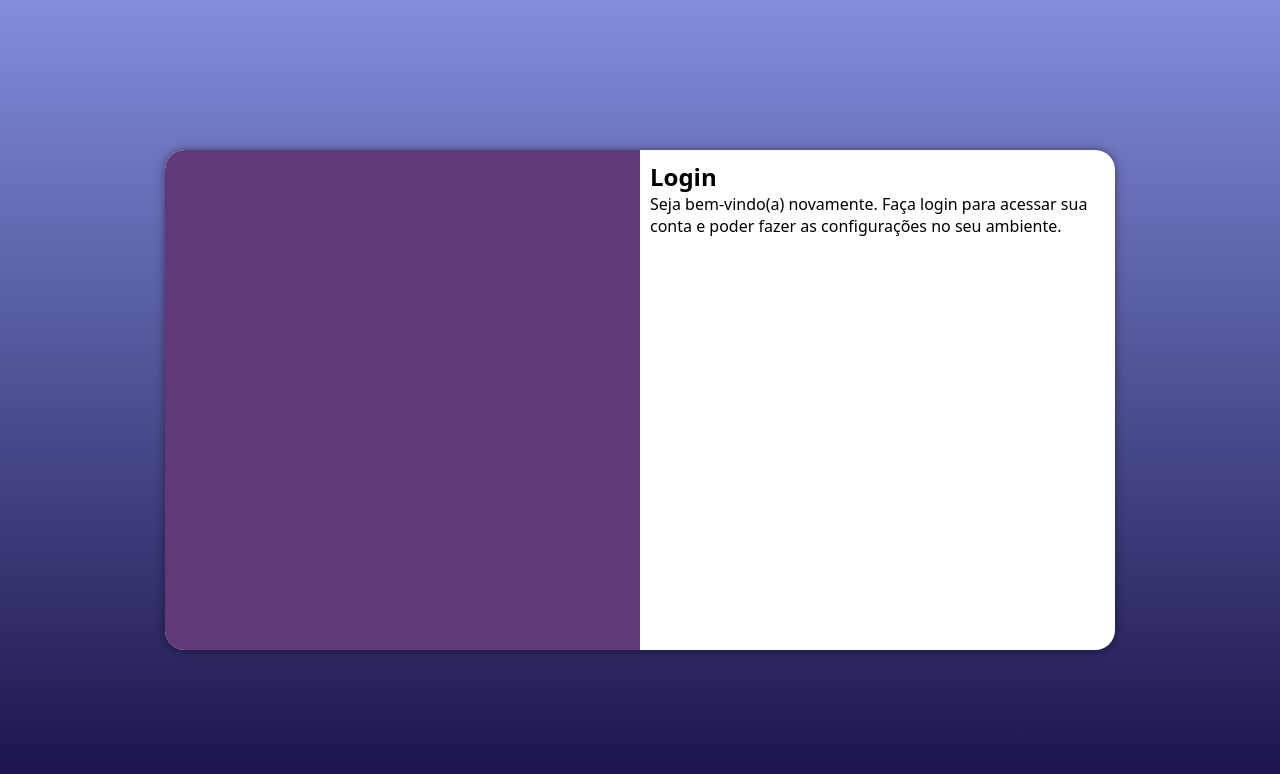
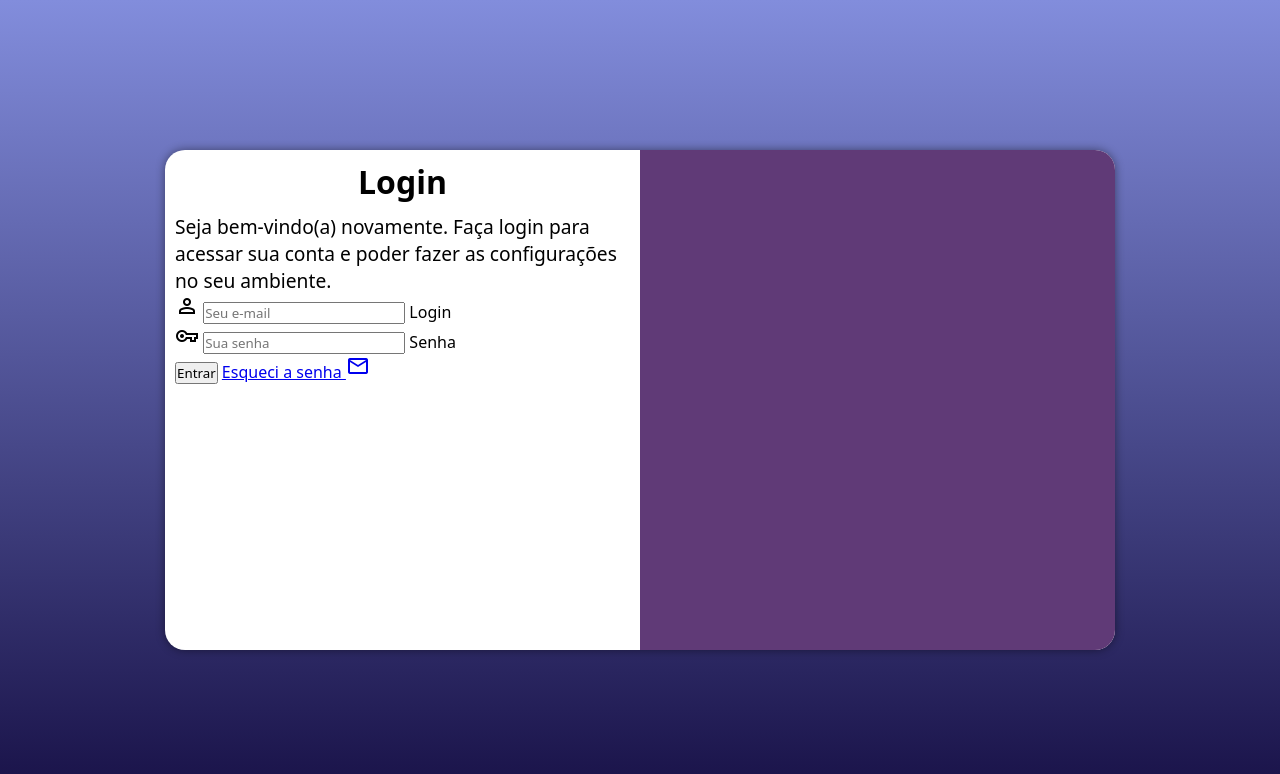
Before and after one commit to beatrizglima/projeto-login, a plain HTML site: page index.html in a window 1280 px wide. Drawn offline with nearby package versions, Linux system fonts and the light colour scheme.

Commit message:
adicionei o formulário

```diff
--- a/estilos/media-query.css
+++ b/estilos/media-query.css
@@ -18,7 +18,6 @@
         float: right;
         width: 70%;
     }
-
 }
 
 @media screen and (min-width: 992px) {
@@ -30,14 +29,22 @@
     }
 
     section#login > div#imagem{
-        float: left;
+        float: right;
         width: 50%;
         height: 100%;
     }
 
     section#login > div#formulario{
-        float: right;
+        float: left;
         width: 50%;
     }
 
+    div#formulario > h1{
+        font-size: 2em;
+    }
+
+    div#formulario>p {
+        font-size: 1.2em;
+    }
+
 }
--- a/estilos/style.css
+++ b/estilos/style.css
@@ -1,9 +1,12 @@
 @charset "UTF-8";
 
 /*
-
 Paleta de cores
-
+#5140A8
+#828DDC
+#603A77
+#181147
+#050714
 */
 
 *{
@@ -53,3 +56,12 @@ section#login > div#formulario{
     display: block;
     padding: 10px;
 }
+
+div#formulario > h1{
+    text-align: center;
+    margin-bottom: 10px;
+}
+
+div#formulario > p{
+    font-size: 0.8em;
+}
--- a/index.html
+++ b/index.html
@@ -6,6 +6,7 @@
     <title>Login</title>
     <link rel="stylesheet" href="estilos/style.css">
     <link rel="stylesheet" href="estilos/media-query.css">
+    <link href="https://fonts.googleapis.com/css2?family=Material+Symbols+Outlined" rel="stylesheet" />
 </head>
 <body>
     <main>
@@ -16,7 +17,21 @@
             <div id="formulario">
                 <h1>Login</h1>
                 <p>Seja bem-vindo(a) novamente. Faça login para acessar sua conta e poder fazer as configurações no seu ambiente.</p>
-                <form action="login.php" method="post"></form>
+                <form action="login.php" method="post" autocomplete="on">
+                    <div class="campo">
+                        <span class="material-symbols-outlined">person</span>
+                        <input type="email" name="login" id="ilogin" placeholder="Seu e-mail" autocomplete="email" required maxlength="30">
+                        <label for="ilogin">Login</label>
+                    </div>
+                    <div class="campo">
+                        <span class="material-symbols-outlined">vpn_key</span>
+                        <input type="password" name="senha" id="isenha" placeholder="Sua senha" autocomplete="current-password" required minlength="8" maxlength="20">
+                        <label for="isenha">Senha</label>
+                    </div>
+                    <input type="submit" value="Entrar">
+                    <a href="esqueci.html">Esqueci a senha <span class="material-symbols-outlined">mail</span></a>
+                </form>
+
             </div>
 
         </section>
```
